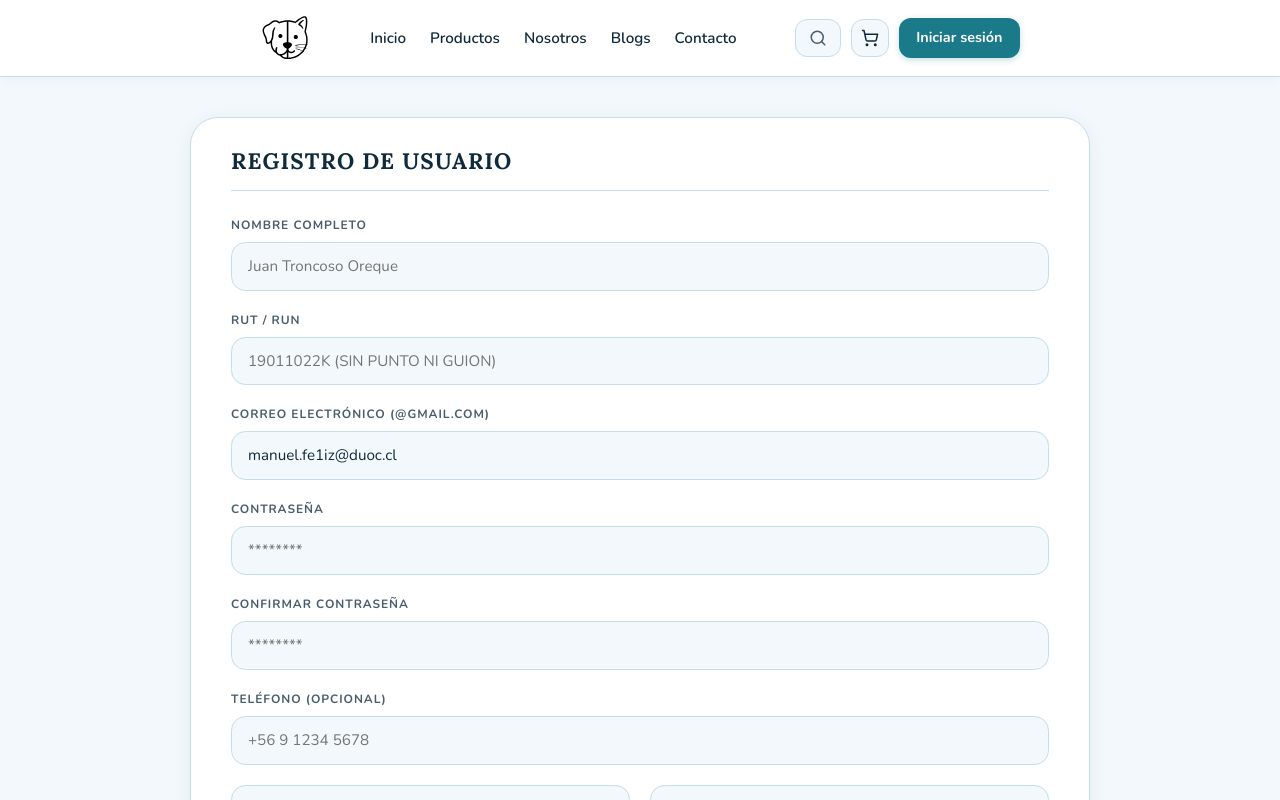
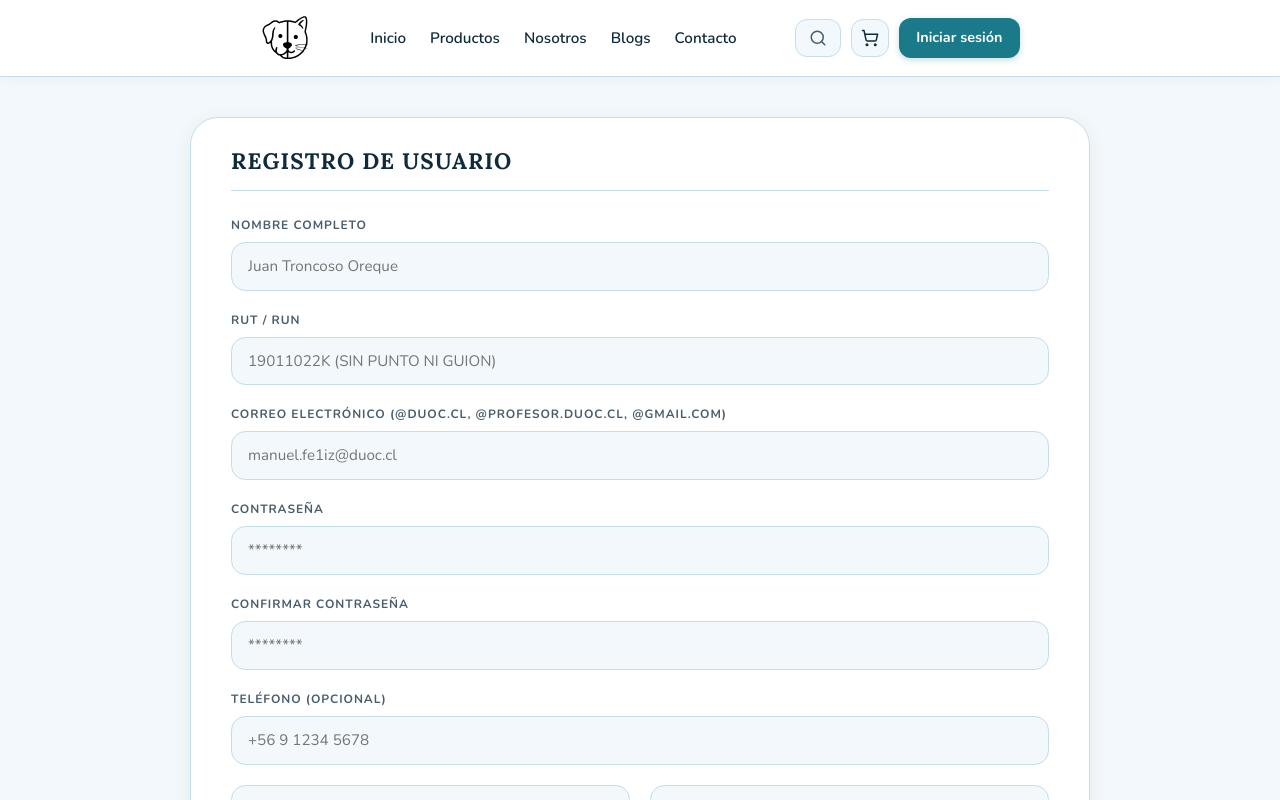
Before and after one commit to NATOcl/NATOcl.github.io, a React (Vite) app: page /registro in a window 1280 px wide. Shown: the top 800 px of the page. Built offline with nearby package versions, Linux system fonts and the light colour scheme.

Commit message:
se arregla correo registro.

```diff
--- a/src/pages/Registro.jsx
+++ b/src/pages/Registro.jsx
@@ -28,11 +28,11 @@ export function Registro() {
         {/* Correo Electrónico */}
         <div className="registro-field">
           <label className="registro-label">
-            CORREO ELECTRÓNICO (@GMAIL.COM)
+            CORREO ELECTRÓNICO (@duoc.cl, @profesor.duoc.cl, @gmail.com)
           </label>
           <input
             type="email"
-            defaultValue="manuel.fe1iz@duoc.cl"
+            placeholder="manuel.fe1iz@duoc.cl"
             className="registro-input"
           />
         </div>
```
